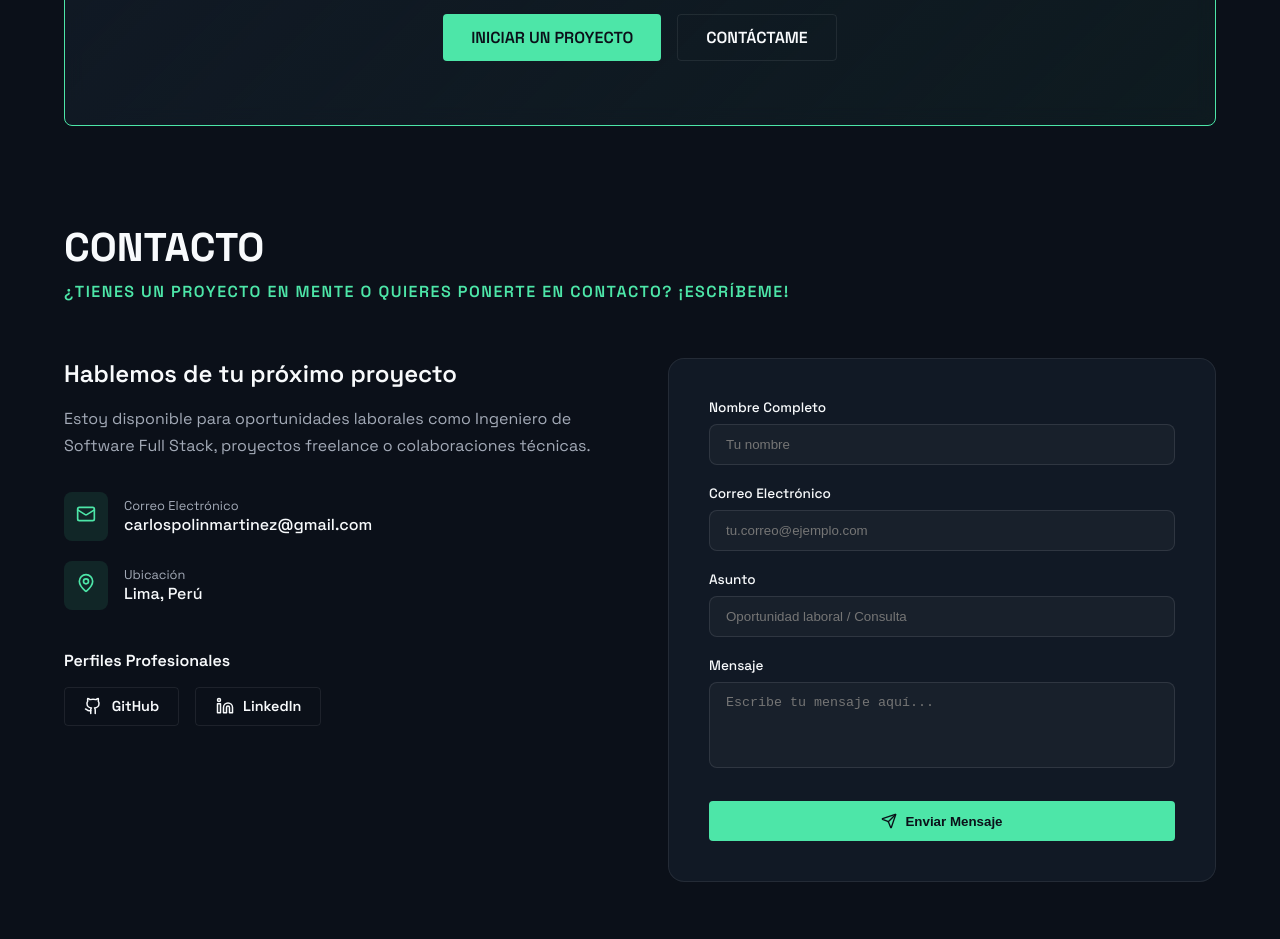
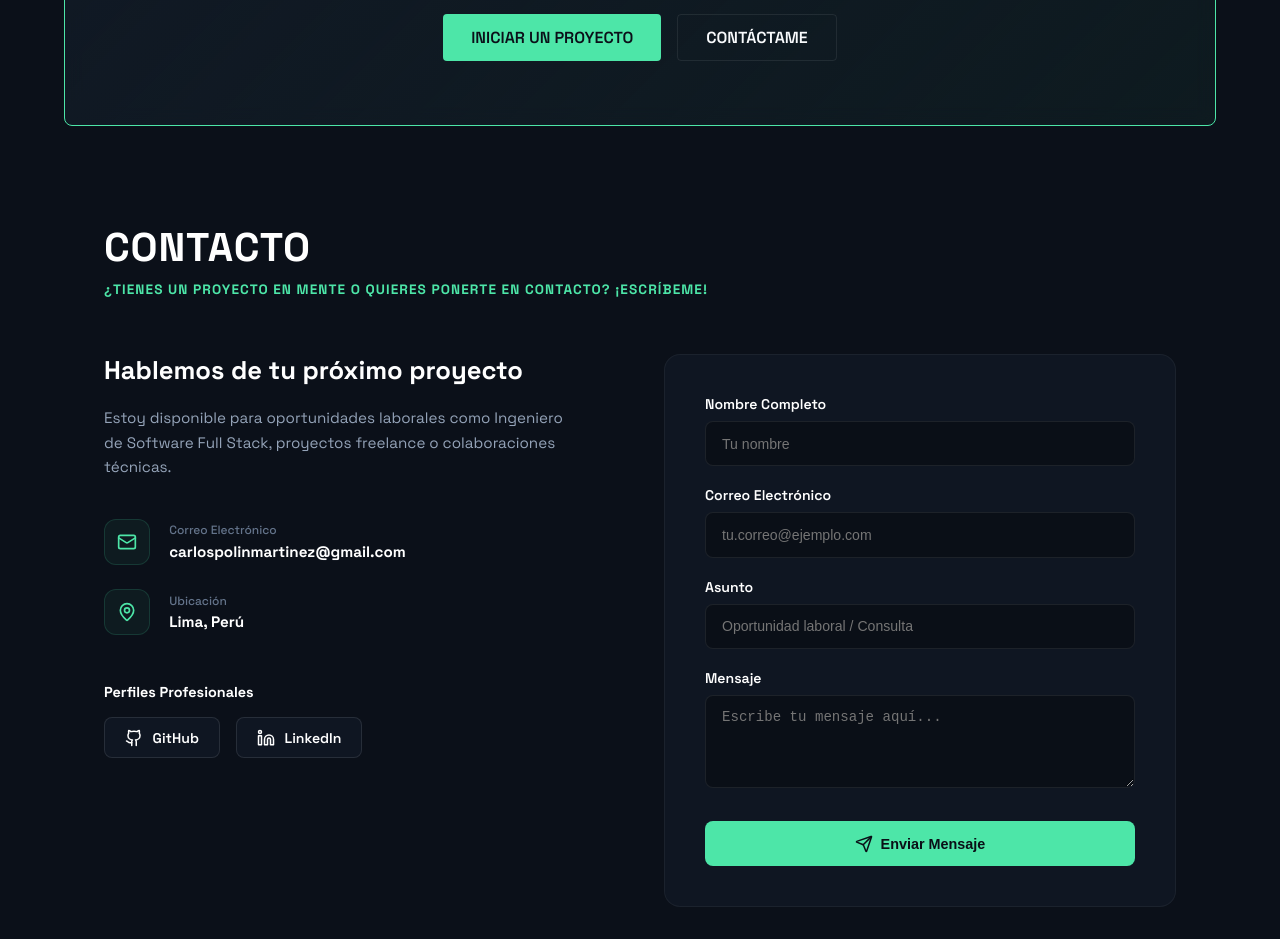
Before and after one commit to zerotsz/portafolioweb, a React (Vite) app: page / in a window 1280 px wide. Shown: the part 9420-10359 px from the top of the page. Before the commit the page ends 10334 px from the top, so only its background shows below. Built offline with nearby package versions, Linux system fonts and the light colour scheme.

Commit message:
Actualiza portafolio web

```diff
--- a/package.json
+++ b/package.json
@@ -10,9 +10,11 @@
     "preview": "vite preview"
   },
   "dependencies": {
+    "@emailjs/browser": "^5.0.3",
     "lucide-react": "^1.59.0",
     "react": "^19.2.8",
     "react-dom": "^19.2.8",
+    "sweetalert2": "^11.26.25",
     "three": "^0.186.1"
   },
   "devDependencies": {
--- a/src/components/Contact.jsx
+++ b/src/components/Contact.jsx
@@ -1,216 +1,358 @@
 import React, { useState } from 'react';
-import { Mail, MapPin, Send, CheckCircle2 } from 'lucide-react';
+import emailjs from '@emailjs/browser';
+import Swal from 'sweetalert2';
+import { Send, Mail, MapPin } from 'lucide-react';
 
 export default function Contact() {
-  const [formData, setFormData] = useState({
-    name: '',
-    email: '',
-    subject: '',
-    message: ''
+  const [formulario, setFormulario] = useState({
+    nombre: '',
+    correoelectronico: '',
+    asunto: '',
+    mensaje: ''
   });
-  const [submitted, setSubmitted] = useState(false);
 
-  const handleSubmit = (e) => {
-    e.preventDefault();
-    setSubmitted(true);
-    setTimeout(() => {
-      setSubmitted(false);
-      setFormData({ name: '', email: '', subject: '', message: '' });
-    }, 4000);
+  const [cargando, setCargando] = useState(false);
+
+  const manejarCambio = (e) => {
+    const { name, value } = e.target;
+    setFormulario({
+      ...formulario,
+      [name]: value
+    });
   };
 
-  const handleChange = (e) => {
-    setFormData({ ...formData, [e.target.name]: e.target.value });
+  const manejarEnvio = async (e) => {
+    e.preventDefault();
+    setCargando(true);
+
+    try {
+      const templateParams = {
+        nombre: formulario.nombre,
+        correoelectronico: formulario.correoelectronico,
+        asunto: formulario.asunto,
+        mensaje: formulario.mensaje
+      };
+
+      await emailjs.send(
+        import.meta.env.VITE_EMAILJS_SERVICE_ID,
+        import.meta.env.VITE_EMAILJS_TEMPLATE_ID,
+        templateParams,
+        import.meta.env.VITE_EMAILJS_PUBLIC_KEY
+      );
+
+      Swal.fire({
+        title: '¡Mensaje Enviado!',
+        text: 'Gracias por contactarme. Te responderé a la brevedad.',
+        icon: 'success',
+        confirmButtonColor: '#4DE6A8',
+        background: '#0F1622',
+        color: '#FFFFFF'
+      });
+
+      setFormulario({ nombre: '', correoelectronico: '', asunto: '', mensaje: '' });
+
+    } catch (error) {
+      console.error('Error al enviar el mensaje:', error);
+
+      Swal.fire({
+        title: 'Error al enviar',
+        text: 'Hubo un problema al enviar el mensaje. Inténtalo más tarde.',
+        icon: 'error',
+        confirmButtonColor: '#FF5555',
+        background: '#0F1622',
+        color: '#FFFFFF'
+      });
+    } finally {
+      setCargando(false);
+    }
   };
 
   return (
-    <section id="contact" style={{ padding: '6rem 5%', maxWidth: '1300px', margin: '0 auto' }}>
-      <h2 className="section-title">CONTACTO</h2>
-      <p className="section-subtitle" style={{ marginBottom: '3.5rem' }}>
-        ¿Tienes un proyecto en mente o quieres ponerte en contacto? ¡Escríbeme!
+    <section id="contact" style={{ padding: '6rem 5%', maxWidth: '1200px', margin: '0 auto' }}>
+
+      {/* CABECERA PRINCIPAL */}
+      <h2 style={{ fontSize: '2.5rem', fontWeight: '800', color: '#FFFFFF', margin: 0, textAlign: 'left', letterSpacing: '0.02em' }}>
+        CONTACTO
+      </h2>
+      <p style={{ color: '#4DE6A8', fontWeight: '700', fontSize: '0.85rem', letterSpacing: '0.08em', marginTop: '0.5rem', marginBottom: '3.5rem', textTransform: 'uppercase', textAlign: 'left' }}>
+        ¿TIENES UN PROYECTO EN MENTE O QUIERES PONERTE EN CONTACTO? ¡ESCRÍBEME!
       </p>
 
-      <div style={{ display: 'grid', gridTemplateColumns: 'repeat(auto-fit, minmax(320px, 1fr))', gap: '3.5rem' }}>
+      {/* CONTENEDOR PRINCIPAL DOS COLUMNAS */}
+      <div style={{
+        display: 'grid',
+        gridTemplateColumns: 'repeat(auto-fit, minmax(320px, 1fr))',
+        gap: '3rem',
+        alignItems: 'start'
+      }}>
 
-        {/* INFORMACIÓN DE CONTACTO Y REDES SOCIALES */}
-        <div>
-          <h3 style={{ fontSize: '1.5rem', color: '#F8FAFC', marginBottom: '1rem', fontWeight: 600 }}>
+        {/* COLUMNA IZQUIERDA: INFORMACIÓN Y PERFILES */}
+        <div style={{ display: 'flex', flexDirection: 'column', justifyContent: 'center' }}>
+
+          <h3 style={{ color: '#FFFFFF', fontSize: '1.6rem', fontWeight: 700, marginBottom: '1.25rem' }}>
             Hablemos de tu próximo proyecto
           </h3>
-          <p style={{ color: '#A3AAB7', lineHeight: '1.7', marginBottom: '2rem', fontSize: '1rem' }}>
+
+          <p style={{ color: '#94A3B8', lineHeight: '1.6', fontSize: '0.95rem', marginBottom: '2.5rem', maxWidth: '480px' }}>
             Estoy disponible para oportunidades laborales como Ingeniero de Software Full Stack, proyectos freelance o colaboraciones técnicas.
           </p>
 
-          <div style={{ display: 'flex', flexDirection: 'column', gap: '1.25rem', marginBottom: '2.5rem' }}>
-            <div style={{ display: 'flex', alignItems: 'center', gap: '1rem' }}>
-              <div style={{ padding: '0.75rem', background: 'rgba(77, 230, 168, 0.1)', borderRadius: '8px', color: '#4DE6A8' }}>
+          {/* DATOS DE CONTACTO */}
+          <div style={{ display: 'flex', flexDirection: 'column', gap: '1.5rem', marginBottom: '3rem' }}>
+
+            {/* ITEM EMAIL */}
+            <div style={{ display: 'flex', alignItems: 'center', gap: '1.2rem' }}>
+              <div style={{
+                width: '46px',
+                height: '46px',
+                borderRadius: '12px',
+                backgroundColor: 'rgba(77, 230, 168, 0.05)',
+                border: '1px solid rgba(77, 230, 168, 0.15)',
+                color: '#4DE6A8',
+                display: 'flex',
+                alignItems: 'center',
+                justifyContent: 'center'
+              }}>
                 <Mail size={20} />
               </div>
               <div>
-                <span style={{ fontSize: '0.8rem', color: '#A3AAB7', display: 'block' }}>Correo Electrónico</span>
-                <a href="mailto:carlospolinmartinez@gmail.com" style={{ color: '#F8FAFC', textDecoration: 'none', fontWeight: 500 }}>
+                <span style={{ display: 'block', color: '#64748B', fontSize: '0.75rem', fontWeight: 500, marginBottom: '0.2rem' }}>
+                  Correo Electrónico
+                </span>
+                <a href="mailto:carlospolinmartinez@gmail.com" style={{ color: '#FFFFFF', fontWeight: 700, margin: 0, fontSize: '0.95rem', textDecoration: 'none' }}>
                   carlospolinmartinez@gmail.com
                 </a>
               </div>
             </div>
 
-            <div style={{ display: 'flex', alignItems: 'center', gap: '1rem' }}>
-              <div style={{ padding: '0.75rem', background: 'rgba(77, 230, 168, 0.1)', borderRadius: '8px', color: '#4DE6A8' }}>
+            {/* ITEM UBICACIÓN */}
+            <div style={{ display: 'flex', alignItems: 'center', gap: '1.2rem' }}>
+              <div style={{
+                width: '46px',
+                height: '46px',
+                borderRadius: '12px',
+                backgroundColor: 'rgba(77, 230, 168, 0.05)',
+                border: '1px solid rgba(77, 230, 168, 0.15)',
+                color: '#4DE6A8',
+                display: 'flex',
+                alignItems: 'center',
+                justifyContent: 'center'
+              }}>
                 <MapPin size={20} />
               </div>
               <div>
-                <span style={{ fontSize: '0.8rem', color: '#A3AAB7', display: 'block' }}>Ubicación</span>
-                <span style={{ color: '#F8FAFC', fontWeight: 500 }}>Lima, Perú</span>
-              </div>
+                <span style={{ display: 'block', color: '#64748B', fontSize: '0.75rem', fontWeight: 500, marginBottom: '0.2rem' }}>
+                  Ubicación
+                </span>
+                <p style={{ color: '#FFFFFF', fontWeight: 700, margin: 0, fontSize: '0.95rem' }}>
+                  Lima, Perú
+                </p>
               </div>
             </div>
 
-          {/* PERFILES DE REDES SOCIALES OFICIALES */}
-          <h4 style={{ fontSize: '1rem', color: '#F8FAFC', marginBottom: '1rem', fontWeight: 600 }}>
+          </div>
+
+          {/* PERFILES PROFESIONALES (SVG NATIVOS) */}
+          <div>
+            <h4 style={{ color: '#FFFFFF', fontSize: '0.9rem', fontWeight: 700, marginBottom: '1rem' }}>
               Perfiles Profesionales
             </h4>
-          <div style={{ display: 'flex', gap: '1rem' }}>
-            {/* Botón GitHub con SVG nativo */}
+            <div style={{ display: 'flex', gap: '1rem', flexWrap: 'wrap' }}>
+
               <a
                 href="https://github.com/zerotsz"
                 target="_blank"
-              rel="noreferrer"
-              className="btn-secondary"
-              style={{ display: 'flex', alignItems: 'center', gap: '0.6rem', padding: '0.6rem 1.2rem', fontSize: '0.9rem', textDecoration: 'none' }}
+                rel="noopener noreferrer"
+                style={{
+                  display: 'inline-flex',
+                  alignItems: 'center',
+                  gap: '0.6rem',
+                  padding: '0.65rem 1.25rem',
+                  backgroundColor: '#0F1622',
+                  border: '1px solid rgba(255, 255, 255, 0.1)',
+                  borderRadius: '8px',
+                  color: '#FFFFFF',
+                  fontWeight: 600,
+                  fontSize: '0.88rem',
+                  textDecoration: 'none'
+                }}
               >
-              <svg width="18" height="18" viewBox="0 0 24 24" fill="none" stroke="currentColor" strokeWidth="2" strokeLinecap="round" strokeLinejoin="round">
-                <path d="M15 22v-4a4.8 4.8 0 0 0-1-3.5c3 0 6-2 6-5.5.08-1.25-.27-2.48-1-3.5.28-1.15.28-2.35 0-3.5 0 0-1 0-3 1.5-2.64-.5-5.36-.5-8 0C6 2 5 2 5 2c-.3 1.15-.3 2.35 0 3.5A5.403 5.403 0 0 0 4 9c0 3.5 3 5.5 6 5.5-.39.49-.68 1.05-.85 1.65-.17.6-.22 1.23-.15 1.85v4"></path>
-                <path d="M9 18c-4.51 2-5-2-7-2"></path>
-              </svg>
+                <svg width="18" height="18" viewBox="0 0 24 24" fill="none" stroke="currentColor" strokeWidth="2" strokeLinecap="round" strokeLinejoin="round"><path d="M15 22v-4a4.8 4.8 0 0 0-1-3.5c3 0 6-2 6-5.5.08-1.25-.27-2.48-1-3.5.28-1.15.28-2.35 0-3.5 0 0-1 0-3 1.5-2.64-.5-5.36-.5-8 0C6 2 5 2 5 2c-.3 1.15-.3 2.35 0 3.5A5.403 5.403 0 0 0 4 9c0 3.5 3 5.5 6 5.5-.39.49-.68 1.05-.85 1.65-.17.6-.22 1.23-.15 1.85v4"></path><path d="M9 18c-4.51 2-5-2-7-2"></path></svg>
                 GitHub
               </a>
 
-            {/* Botón LinkedIn con SVG nativo */}
               <a
-              href="https://www.linkedin.com/in/carlos-polin-martinez-188601326/"
+                href="https://linkedin.com"
                 target="_blank"
-              rel="noreferrer"
-              className="btn-secondary"
-              style={{ display: 'flex', alignItems: 'center', gap: '0.6rem', padding: '0.6rem 1.2rem', fontSize: '0.9rem', textDecoration: 'none' }}
+                rel="noopener noreferrer"
+                style={{
+                  display: 'inline-flex',
+                  alignItems: 'center',
+                  gap: '0.6rem',
+                  padding: '0.65rem 1.25rem',
+                  backgroundColor: '#0F1622',
+                  border: '1px solid rgba(255, 255, 255, 0.1)',
+                  borderRadius: '8px',
+                  color: '#FFFFFF',
+                  fontWeight: 600,
+                  fontSize: '0.88rem',
+                  textDecoration: 'none'
+                }}
               >
-              <svg width="18" height="18" viewBox="0 0 24 24" fill="none" stroke="currentColor" strokeWidth="2" strokeLinecap="round" strokeLinejoin="round">
-                <path d="M16 8a6 6 0 0 1 6 6v7h-4v-7a2 2 0 0 0-2-2 2 2 0 0 0-2 2v7h-4v-7a6 6 0 0 1 6-6z"></path>
-                <rect x="2" y="9" width="4" height="12"></rect>
-                <circle cx="4" cy="4" r="2"></circle>
-              </svg>
+                <svg width="18" height="18" viewBox="0 0 24 24" fill="none" stroke="currentColor" strokeWidth="2" strokeLinecap="round" strokeLinejoin="round"><path d="M16 8a6 6 0 0 1 6 6v7h-4v-7a2 2 0 0 0-2-2 2 2 0 0 0-2 2v7h-4v-7a6 6 0 0 1 6-6z"></path><rect x="2" y="9" width="4" height="12"></rect><circle cx="4" cy="4" r="2"></circle></svg>
                 LinkedIn
               </a>
+
             </div>
           </div>
 
-        {/* FORMULARIO DE CONTACTO */}
-        <div className="card-glass" style={{ padding: '2.5rem', background: '#111925', borderRadius: '16px', border: '1px solid rgba(255, 255, 255, 0.08)' }}>
-          {submitted ? (
-            <div style={{ textAlign: 'center', padding: '2rem 0' }}>
-              <CheckCircle2 size={48} color="#4DE6A8" style={{ marginBottom: '1rem' }} />
-              <h3 style={{ fontSize: '1.5rem', color: '#F8FAFC', marginBottom: '0.5rem' }}>¡Mensaje Enviado!</h3>
-              <p style={{ color: '#A3AAB7' }}>Gracias por escribir. Me pondré en contacto contigo a la brevedad.</p>
         </div>
-          ) : (
-            <form onSubmit={handleSubmit} style={{ display: 'flex', flexDirection: 'column', gap: '1.25rem' }}>
+
+        {/* COLUMNA DERECHA: TARJETA DEL FORMULARIO */}
+        <div style={{
+          backgroundColor: '#0F1622',
+          borderRadius: '16px',
+          border: '1px solid rgba(255, 255, 255, 0.05)',
+          padding: '2.5rem'
+        }}>
+          <form onSubmit={manejarEnvio} style={{ display: 'flex', flexDirection: 'column', gap: '1.25rem' }}>
+
+            {/* NOMBRE COMPLETO */}
             <div>
-                <label style={{ display: 'block', color: '#F8FAFC', fontSize: '0.85rem', marginBottom: '0.5rem', fontWeight: 500 }}>
+              <label style={{ display: 'block', color: '#FFFFFF', fontSize: '0.88rem', fontWeight: 600, marginBottom: '0.5rem' }}>
                 Nombre Completo
               </label>
               <input
                 type="text"
-                  name="name"
-                  value={formData.name}
-                  onChange={handleChange}
+                name="nombre"
+                value={formulario.nombre}
+                onChange={manejarCambio}
                 required
+                disabled={cargando}
                 placeholder="Tu nombre"
                 style={{
                   width: '100%',
-                    padding: '0.75rem 1rem',
+                  padding: '0.85rem 1rem',
+                  backgroundColor: '#0A0F17',
+                  border: '1px solid rgba(255, 255, 255, 0.08)',
                   borderRadius: '8px',
-                    background: 'rgba(255, 255, 255, 0.03)',
-                    border: '1px solid rgba(255, 255, 255, 0.1)',
-                    color: '#F8FAFC',
-                    outline: 'none'
+                  color: '#FFFFFF',
+                  fontSize: '0.88rem',
+                  outline: 'none',
+                  boxSizing: 'border-box'
                 }}
               />
             </div>
 
+            {/* CORREO ELECTRÓNICO */}
             <div>
-                <label style={{ display: 'block', color: '#F8FAFC', fontSize: '0.85rem', marginBottom: '0.5rem', fontWeight: 500 }}>
+              <label style={{ display: 'block', color: '#FFFFFF', fontSize: '0.88rem', fontWeight: 600, marginBottom: '0.5rem' }}>
                 Correo Electrónico
               </label>
               <input
                 type="email"
-                  name="email"
-                  value={formData.email}
-                  onChange={handleChange}
+                name="correoelectronico"
+                value={formulario.correoelectronico}
+                onChange={manejarCambio}
                 required
+                disabled={cargando}
                 placeholder="tu.correo@ejemplo.com"
                 style={{
                   width: '100%',
-                    padding: '0.75rem 1rem',
+                  padding: '0.85rem 1rem',
+                  backgroundColor: '#0A0F17',
+                  border: '1px solid rgba(255, 255, 255, 0.08)',
                   borderRadius: '8px',
-                    background: 'rgba(255, 255, 255, 0.03)',
-                    border: '1px solid rgba(255, 255, 255, 0.1)',
-                    color: '#F8FAFC',
-                    outline: 'none'
+                  color: '#FFFFFF',
+                  fontSize: '0.88rem',
+                  outline: 'none',
+                  boxSizing: 'border-box'
                 }}
               />
             </div>
 
+            {/* ASUNTO */}
             <div>
-                <label style={{ display: 'block', color: '#F8FAFC', fontSize: '0.85rem', marginBottom: '0.5rem', fontWeight: 500 }}>
+              <label style={{ display: 'block', color: '#FFFFFF', fontSize: '0.88rem', fontWeight: 600, marginBottom: '0.5rem' }}>
                 Asunto
               </label>
               <input
                 type="text"
-                  name="subject"
-                  value={formData.subject}
-                  onChange={handleChange}
+                name="asunto"
+                value={formulario.asunto}
+                onChange={manejarCambio}
                 required
+                disabled={cargando}
                 placeholder="Oportunidad laboral / Consulta"
                 style={{
                   width: '100%',
-                    padding: '0.75rem 1rem',
+                  padding: '0.85rem 1rem',
+                  backgroundColor: '#0A0F17',
+                  border: '1px solid rgba(255, 255, 255, 0.08)',
                   borderRadius: '8px',
-                    background: 'rgba(255, 255, 255, 0.03)',
-                    border: '1px solid rgba(255, 255, 255, 0.1)',
-                    color: '#F8FAFC',
-                    outline: 'none'
+                  color: '#FFFFFF',
+                  fontSize: '0.88rem',
+                  outline: 'none',
+                  boxSizing: 'border-box'
                 }}
               />
             </div>
 
+            {/* MENSAJE */}
             <div>
-                <label style={{ display: 'block', color: '#F8FAFC', fontSize: '0.85rem', marginBottom: '0.5rem', fontWeight: 500 }}>
+              <label style={{ display: 'block', color: '#FFFFFF', fontSize: '0.88rem', fontWeight: 600, marginBottom: '0.5rem' }}>
                 Mensaje
               </label>
               <textarea
-                  name="message"
+                name="mensaje"
+                value={formulario.mensaje}
+                onChange={manejarCambio}
+                required
+                disabled={cargando}
                 rows="4"
-                  value={formData.message}
-                  onChange={handleChange}
-                  required
                 placeholder="Escribe tu mensaje aquí..."
                 style={{
                   width: '100%',
-                    padding: '0.75rem 1rem',
+                  padding: '0.85rem 1rem',
+                  backgroundColor: '#0A0F17',
+                  border: '1px solid rgba(255, 255, 255, 0.08)',
                   borderRadius: '8px',
-                    background: 'rgba(255, 255, 255, 0.03)',
-                    border: '1px solid rgba(255, 255, 255, 0.1)',
-                    color: '#F8FAFC',
+                  color: '#FFFFFF',
+                  fontSize: '0.88rem',
                   outline: 'none',
-                    resize: 'none'
+                  resize: 'vertical',
+                  boxSizing: 'border-box'
                 }}
-                ></textarea>
+              />
             </div>
 
-              <button type="submit" className="btn-primary" style={{ justifyContent: 'center', padding: '0.75rem', gap: '0.5rem', marginTop: '0.5rem' }}>
-                <Send size={16} /> Enviar Mensaje
+            {/* BOTÓN ENVIAR */}
+            <button
+              type="submit"
+              disabled={cargando}
+              style={{
+                width: '100%',
+                padding: '0.85rem',
+                backgroundColor: '#4DE6A8',
+                color: '#0A0F17',
+                border: 'none',
+                borderRadius: '8px',
+                fontWeight: 700,
+                fontSize: '0.9rem',
+                display: 'flex',
+                alignItems: 'center',
+                justifyContent: 'center',
+                gap: '0.5rem',
+                marginTop: '0.5rem',
+                cursor: cargando ? 'wait' : 'pointer',
+                opacity: cargando ? 0.75 : 1,
+                transition: 'background-color 0.2s ease'
+              }}
+            >
+              <Send size={18} /> {cargando ? 'Enviando...' : 'Enviar Mensaje'}
             </button>
+
           </form>
-          )}
         </div>
 
       </div>
```
Also changed, not shown: 2 other files (tests, documents, lock files or other folders). Lines whose indentation alone changed are shown as unchanged.
